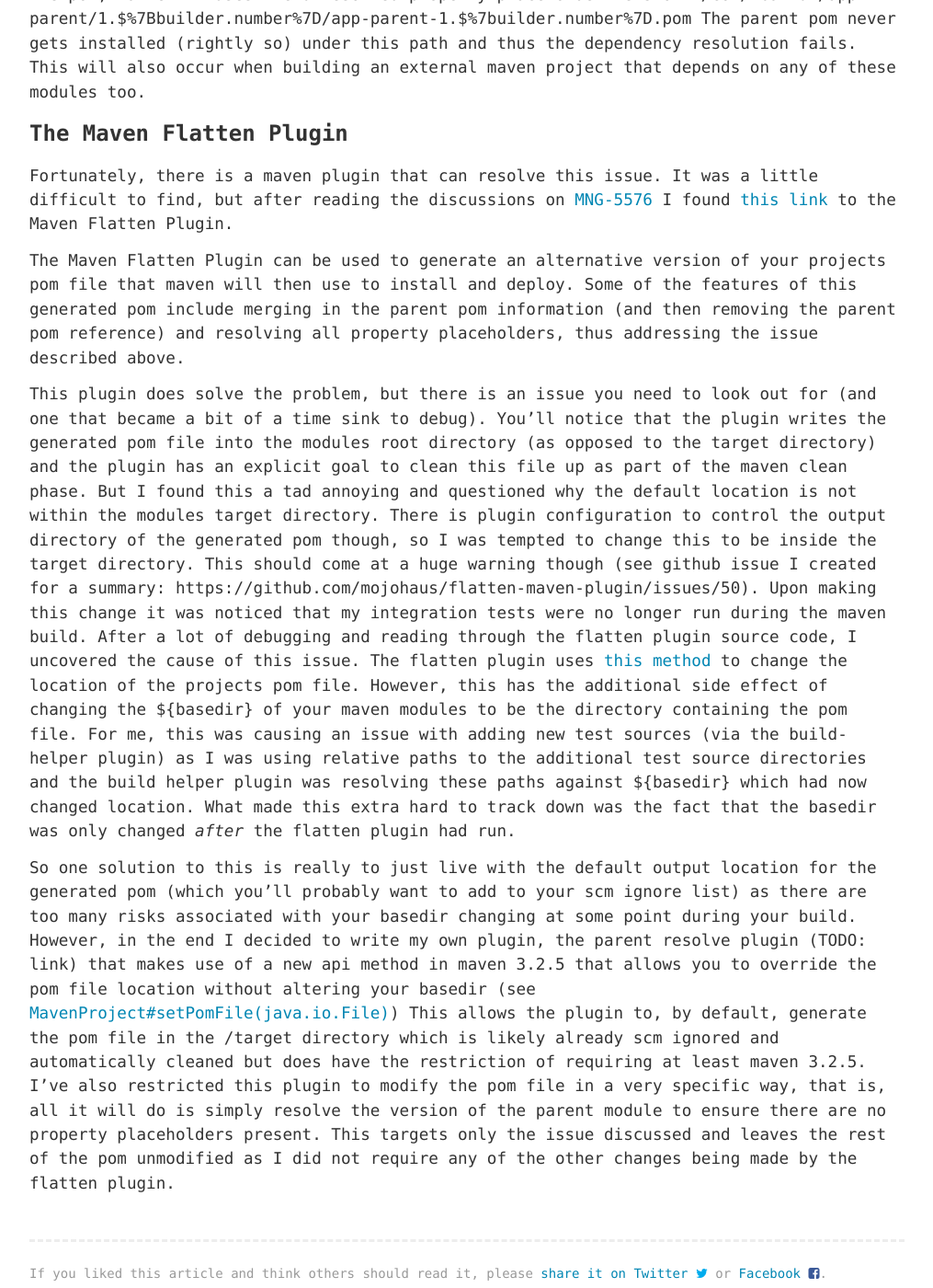
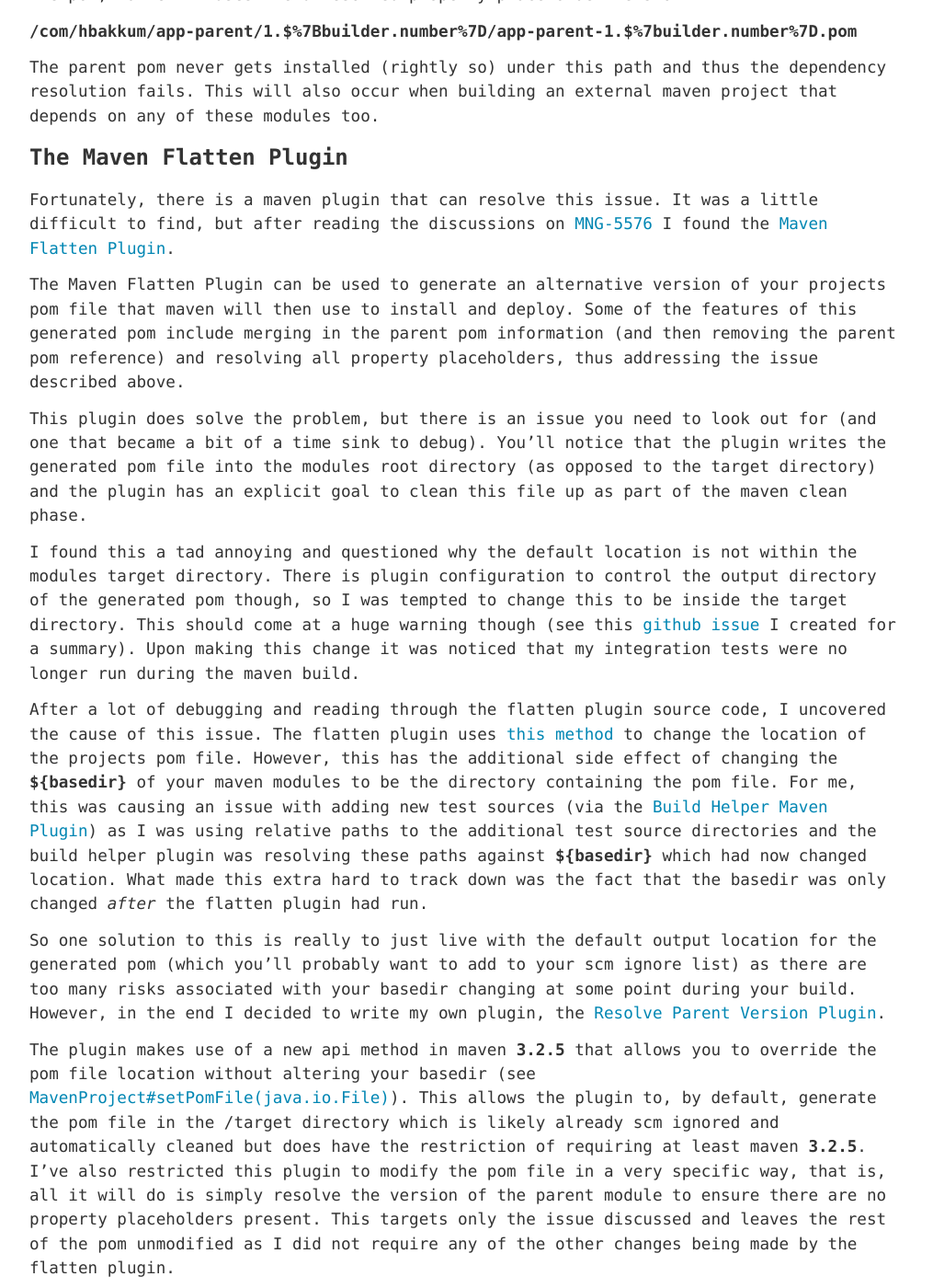
Before and after one commit to hbakkum/hbakkum.github.io, a Jekyll site: the page built from _posts/2017-09-02-maven-versioning-in-a-continuous-delivery-pipeline.md, in a window 1280 px wide and 1400 px high, scrolled down 4616 px. Shown: the whole window at 92% size, without its empty margins (132-1147 px from the left). Built offline with Jekyll 4.4.1, drawn with Linux system fonts in a browser that asks for light colours; comment, search, counter and statistics services are not loaded; some of the changed text lies outside the part shown.

Commit message:
more tweaks to post

```diff
--- a/_posts/2017-09-02-maven-versioning-in-a-continuous-delivery-pipeline.md
+++ b/_posts/2017-09-02-maven-versioning-in-a-continuous-delivery-pipeline.md
@@ -194,15 +194,17 @@ Downloading: https://repo.maven.apache.org/maven2/com/hbakkum/app-parent/1.$%7Bb
         Could not find artifact com.hbakkum:app-parent:pom:1.${build.number} in central (https://repo.maven.apache.org/maven2) -> [Help 1]
 {% endhighlight %}
 
-Notice how when maven is trying to resolve the parent pom of the com.hbakkum:app-core:jar:1.local dependency, that it does not use
-a path with the resolved version for the pom, rather it uses the unresolved property placeholder version: /com/hbakkum/app-parent/1.$%7Bbuilder.number%7D/app-parent-1.$%7builder.number%7D.pom
+Notice how when maven is trying to resolve the parent pom of the **com.hbakkum:app-core:jar:1.local** dependency, that it does not use
+a path with the resolved version for the pom, rather it uses the unresolved property placeholder version:
+
+**/com/hbakkum/app-parent/1.$%7Bbuilder.number%7D/app-parent-1.$%7builder.number%7D.pom**
+
 The parent pom never gets installed (rightly so) under this path and thus the dependency resolution fails. This will also occur when building an external maven project that depends on any of these
 modules too.
 
 ### The Maven Flatten Plugin
 Fortunately, there is a maven plugin that can resolve this issue. It was a little difficult to find, but after reading the discussions
- on [MNG-5576](https://issues.apache.org/jira/browse/MNG-5576) I found [this link](http://www.mojohaus.org/flatten-maven-plugin/)
- to the Maven Flatten Plugin.
+ on [MNG-5576](https://issues.apache.org/jira/browse/MNG-5576) I found the [Maven Flatten Plugin](http://www.mojohaus.org/flatten-maven-plugin/).
 
 The Maven Flatten Plugin can be used to generate an alternative version of your projects pom file that maven will then use to install and deploy.
 Some of the features of this generated pom include merging in the parent pom information (and then removing the parent pom reference) and resolving all
@@ -210,21 +212,26 @@ property placeholders, thus addressing the issue described above.
 
 This plugin does solve the problem, but there is an issue you need to look out for (and one that became a bit of a time sink to debug).
 You'll notice that the plugin writes the generated pom file into the modules root directory (as opposed to the target directory) and the plugin has an explicit goal to clean this file up as part of the
-maven clean phase. But I found this a tad annoying and questioned why the default location is not within the modules target directory.
+maven clean phase.
+
+I found this a tad annoying and questioned why the default location is not within the modules target directory.
 There is plugin configuration to control the output directory of the generated pom though, so I was tempted to change this to be inside the target directory.
-This should come at a huge warning though (see github issue I created for a summary: https://github.com/mojohaus/flatten-maven-plugin/issues/50). Upon making this
-change it was noticed that my integration tests were no longer run during the maven build. After a lot of debugging and reading through the flatten plugin source code,
-I uncovered the cause of this issue. The flatten plugin uses [this method](http://maven.apache.org/ref/3.1.1/apidocs/org/apache/maven/project/MavenProject.html#setFile(java.io.File))
- to change the location of the projects pom file. However, this has the additional side effect of changing the ${basedir} of your maven modules to be the directory containing the
- pom file. For me, this was causing an issue with adding new test sources (via the build-helper plugin) as I was using relative paths to the additional test source directories
- and the build helper plugin was resolving these paths against ${basedir} which had now changed location. What made this extra hard to track down was the fact that the basedir
-  was only changed _after_ the flatten plugin had run.
+This should come at a huge warning though (see this [github issue](https://github.com/mojohaus/flatten-maven-plugin/issues/50) I created for a summary). Upon making this
+change it was noticed that my integration tests were no longer run during the maven build.
+
+After a lot of debugging and reading through the flatten plugin source code, I uncovered the cause of this issue. The flatten plugin uses [this method](http://maven.apache.org/ref/3.1.1/apidocs/org/apache/maven/project/MavenProject.html#setFile(java.io.File))
+to change the location of the projects pom file. However, this has the additional side effect of changing the **${basedir}** of your maven modules to be
+the directory containing the pom file. For me, this was causing an issue with adding new test sources (via the [Build Helper Maven Plugin](http://www.mojohaus.org/build-helper-maven-plugin/))
+as I was using relative paths to the additional test source directories and the build helper plugin was resolving these paths against **${basedir}** which had
+now changed location. What made this extra hard to track down was the fact that the basedir was only changed *after* the flatten plugin had run.
 
 So one solution to this is really to just live with the default output location for the generated pom (which you'll probably want to add to your scm ignore list) as there are too many
-risks associated with your basedir changing at some point during your build. However, in the end I decided to write my own plugin, the parent resolve plugin (TODO: link)
-that makes use of a new api method in maven 3.2.5 that allows you to override the pom file location without altering your basedir
-(see [MavenProject#setPomFile(java.io.File)](http://maven.apache.org/ref/3.2.5/apidocs/org/apache/maven/project/MavenProject.html#setPomFile(java.io.File)))
+risks associated with your basedir changing at some point during your build. However, in the end I decided to write my own plugin, the
+[Resolve Parent Version Plugin](https://github.com/hbakkum/resolve-parent-version-maven-plugin).
+
+The plugin makes use of a new api method in maven **3.2.5** that allows you to override the pom file location without altering your basedir
+(see [MavenProject#setPomFile(java.io.File)](http://maven.apache.org/ref/3.2.5/apidocs/org/apache/maven/project/MavenProject.html#setPomFile(java.io.File))).
 This allows the plugin to, by default, generate the pom file in the /target directory which is likely already scm ignored and automatically cleaned but does have the restriction
-of requiring at least maven 3.2.5. I've also restricted this plugin to modify the pom file in a very specific way, that is, all it will do is simply resolve the version of the parent
+of requiring at least maven **3.2.5**. I've also restricted this plugin to modify the pom file in a very specific way, that is, all it will do is simply resolve the version of the parent
 module to ensure there are no property placeholders present. This targets only the issue discussed and leaves the rest of the pom unmodified as I did not require any of the other
 changes being made by the flatten plugin.
```
